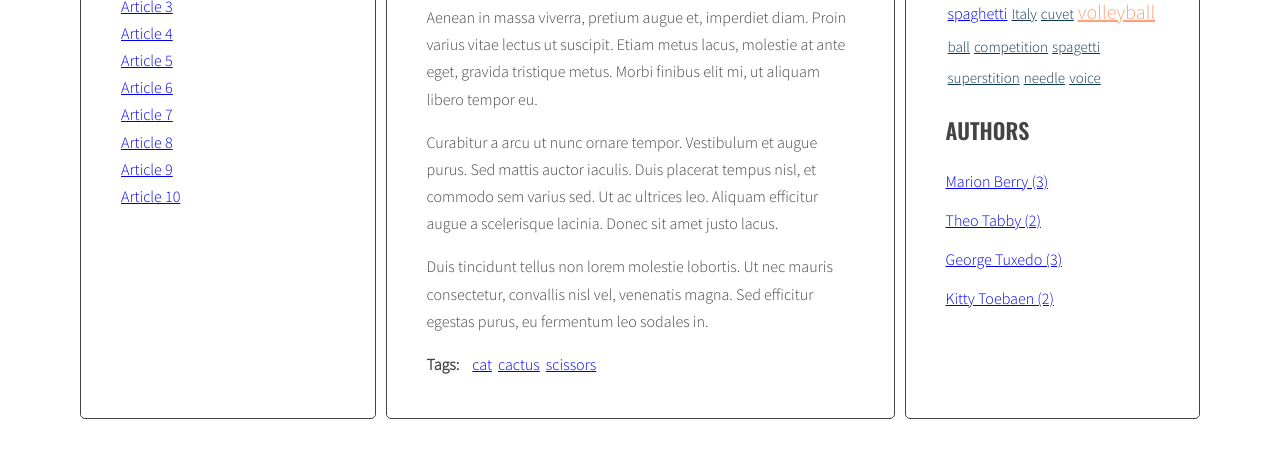
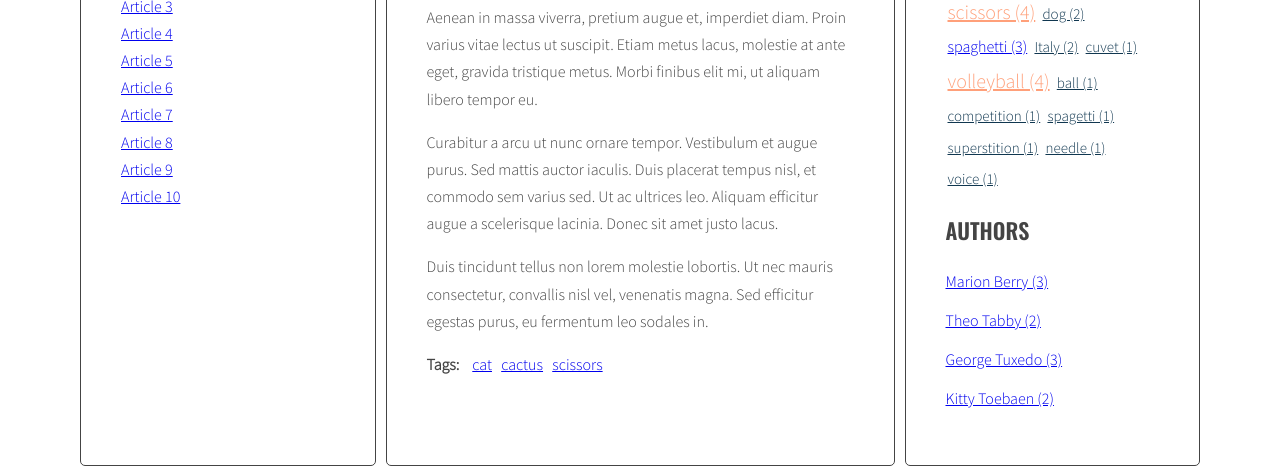
Before and after one commit to sylaa/javascript-blog, a website: page index.html in a window 1280 px wide. Shown: the part 420-894 px from the top of the page. Before the commit the page ends 847 px from the top, so only its background shows below. Drawn offline with nearby package versions, Linux system fonts and the light colour scheme.

Commit message:
Implemented Handlebars

```diff
--- a/index.html
+++ b/index.html
@@ -292,6 +292,30 @@
             </main>
         </div>
     </div>
+    <script id="template-article-link" type="text/x-handlebars-template">
+      <li><a href="#{{ id }}"><span>{{ title }}</span></a></li>
+    </script>
+
+    <script id="template-tag-link" type="text/x-handlebars-template">
+      <li><a href="#{{ id }}"><span>{{title}}</span></a></li>
+    </script>
+
+    <script id="template-author-link" type="text/x-handlebars-template">
+      <li><a href="#{{ id }}"><span>{{ title }}</span></a></li>
+    </script>
+
+    <script id="template-tag-cloud-link" type="text/x-handlebars-template">
+      {{#each tags}}
+      <li><a class="{{className}}" href="#tag-{{ tag }}"><span>{{tag}} ({{count}})</span></a></li>
+      {{/each}}
+    </script>
+
+    <script id="template-author-cloud-link" type="text/x-handlebars-template">
+      {{#each authors}}
+      <li><a class="{{className}}" href="#author-{{author}}">{{author}} ({{count}})</a></li>
+      {{/each}}
+    </script>
+    <script src="https://cdnjs.cloudflare.com/ajax/libs/handlebars.js/4.1.0/handlebars.min.js"></script>
     <script src="js/script.js"></script>
 </body>
 
--- a/js/script.js
+++ b/js/script.js
@@ -1,4 +1,13 @@
+const templates = {
+  articleLink: Handlebars.compile(document.querySelector('#template-article-link').innerHTML),
+  tagLink: Handlebars.compile(document.querySelector('#template-tag-link').innerHTML),
+  authorLink: Handlebars.compile(document.querySelector('#template-author-link').innerHTML),
+  tagCloudLink: Handlebars.compile(document.querySelector('#template-tag-cloud-link').innerHTML),
+  authorCloudLink: Handlebars.compile(document.querySelector('#template-author-cloud-link').innerHTML)
+};
+
 'use strict';
+
 
 const opts = {
   articleSelector: '.post',
@@ -81,7 +90,9 @@
     /* get the title from the title element */
 
     /* create HTML of the link */
-    const linkHTML = `<li><a href="#${ articleId }"><span>${ articleTitle }</span></a></li>`;
+    // const linkHTML = `<li><a href="#${ articleId }"><span>${ articleTitle }</span></a></li>`;
+    const linkHTMLData = {id: articleId, title: articleTitle};
+    const linkHTML = templates.articleLink(linkHTMLData);
     console.log(linkHTML);
 
     /* insert link into titleList */
@@ -152,7 +163,9 @@
     for(let tag of articleTagsArray){
 
       /* generate HTML of the link */
-      const linkHTML = `<li><a href="#tag-${ tag }">${ tag }</a></li>`;
+      // const linkHTML = `<li><a href="#tag-${ tag }">${ tag }</a></li>`;
+      const linkHTMLData = {id: tag, title: tag};
+      const linkHTML = templates.tagLink(linkHTMLData);
       console.log(linkHTML);
 
       /* add generated code to html variable */
@@ -180,18 +193,22 @@
   const tagsParams = calculateTagsParams(allTags);
   console.log('tagsParams:', tagsParams);
   /* [NEW] create variable for all links HTML code */
-  let allTagsHTML = '';
+  const allTagsData = {tags: []};
   /* [NEW] START LOOP: for each tag in allTags: */
   for(let tag in allTags){
     /* [NEW] generate code of a link and add it to allTagsHTML */
-    const tagLinkHTML = `<li><a class="${ calculateTagClass(allTags[tag], tagsParams) }" href="#tag-${ tag }">${ tag }</a></li>`;
-    console.log('taglinkHTML:', tagLinkHTML);
-    allTagsHTML += tagLinkHTML;
+    // const tagLinkHTML = `<li><a class="${ calculateTagClass(allTags[tag], tagsParams) }" href="#tag-${ tag }">${ tag }</a></li>`;
+    // console.log('taglinkHTML:', tagLinkHTML);
+    allTagsData.tags.push({
+      tag: tag,
+      count: allTags[tag],
+      className: calculateTagClass(allTags[tag], tagsParams)
+    });
   /* [NEW] END LOOP: for each tag in allTags */
   }
-  console.log(allTagsHTML);
   /* [NEW] add html from allTagsHTML to tagList */
-  tagList.innerHTML = allTagsHTML;
+  tagList.innerHTML = templates.tagCloudLink(allTagsData);
+  console.log(allTagsData);
 }
 
 generateTags();
@@ -252,8 +269,10 @@
     /* get authors from data-author attribute */
     const articleAuthor = article.getAttribute('data-author');
     /* generate HTML of the link */
-    const linkHTML = `<li><a href="#author-${ articleAuthor }">${ articleAuthor }</a></li>`;
-    console.log(linkHTML);
+    // const linkHTML = `<li><a href="#author-${ articleAuthor }">${ articleAuthor }</a></li>`;
+    const linkHTMLData = {id: articleAuthor, title: articleAuthor};
+    const linkHTML = templates.articleLink(linkHTMLData);
+    console.log(linkHTMLData);
     /* add generated code to html variable */
     html += linkHTML;
     /* [NEW] check if this link is NOT already in allAuthors */
@@ -273,18 +292,21 @@
 
 
   /* [NEW] create variable for all links HTML code */
-  let allAuthorsHTML = '';
+  const allAuthorsData = {authors: []};
   /* [NEW] START LOOP: for each author in allAuthors: */
   for(let author in allAuthors){
     /* [NEW] generate code of a link and add it to allTagsHTML */
-    const authorLinkHTML = `<li><a href="#author-${ author }">${ author } (${allAuthors[author]})</a></li>`;
-    console.log('authorLinkHTML:', authorLinkHTML);
-    allAuthorsHTML += authorLinkHTML;
+    // const authorLinkHTML = `<li><a href="#author-${ author }">${ author } (${allAuthors[author]})</a></li>`;
+    // console.log('authorLinkHTML:', authorLinkHTML);
+    // allAuthorsHTML += authorLinkHTML;
+    allAuthorsData.authors.push({
+      author: author,
+      count: allAuthors[author],
+    });
   /* [NEW] END LOOP: for each tag in allAuthors */
   }
-  console.log(allAuthorsHTML);
   /* [NEW] add html from allAuthorsHTML to authorList */
-  authorList.innerHTML = allAuthorsHTML;
+  authorList.innerHTML = templates.authorCloudLink(allAuthorsData);
 }
 
 
```
Also changed, not shown: .eslintrc.json.
